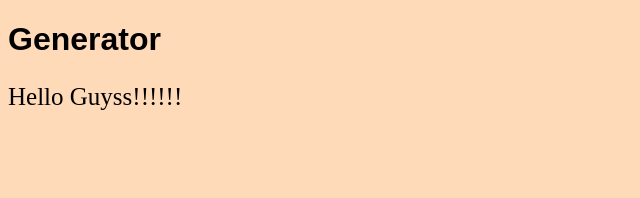
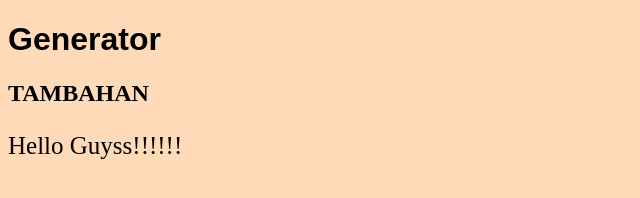
Before and after one commit to StevanieLim/Background_Generator, a plain HTML site: page index.html in a window 1280 px wide. Shown: the whole page, without its empty margins (0-640 px from the left). Drawn offline with Linux system fonts and the light colour scheme.

Commit message:
Update index.html

```diff
--- a/index.html
+++ b/index.html
@@ -9,6 +9,7 @@
 </head>
 <body>
   <h1>Generator</h1>
+  <h2>TAMBAHAN</h2>
   <p>Hello Guyss!!!!!!</p>
 </body>
 </html>
```
